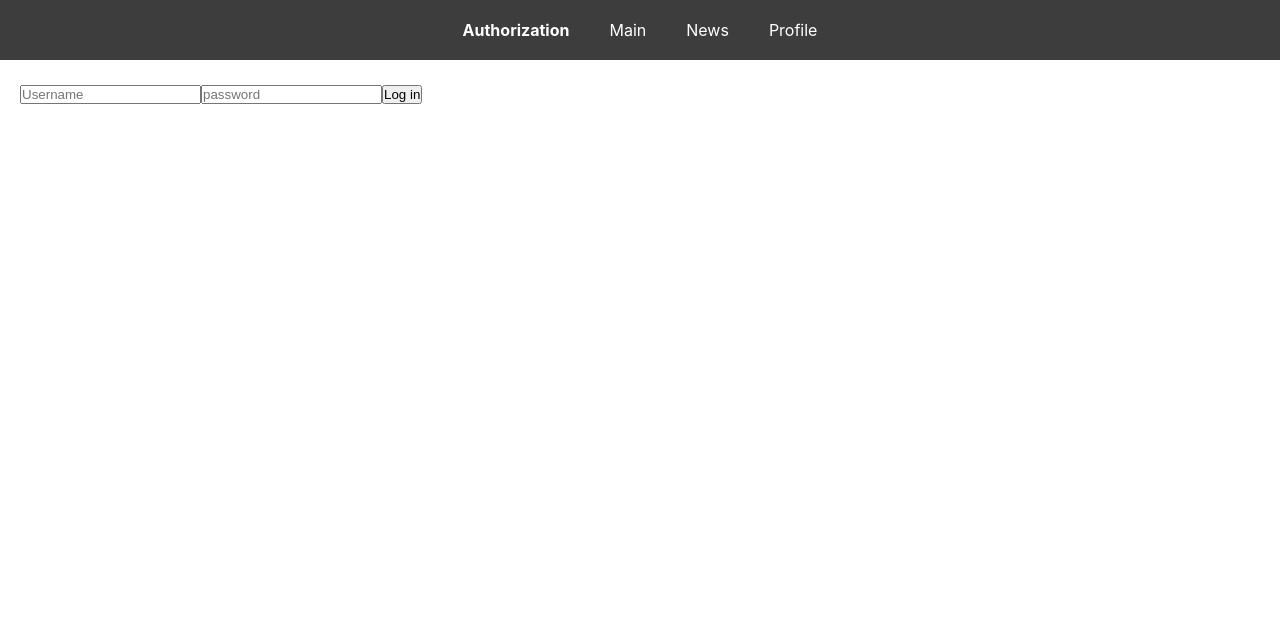
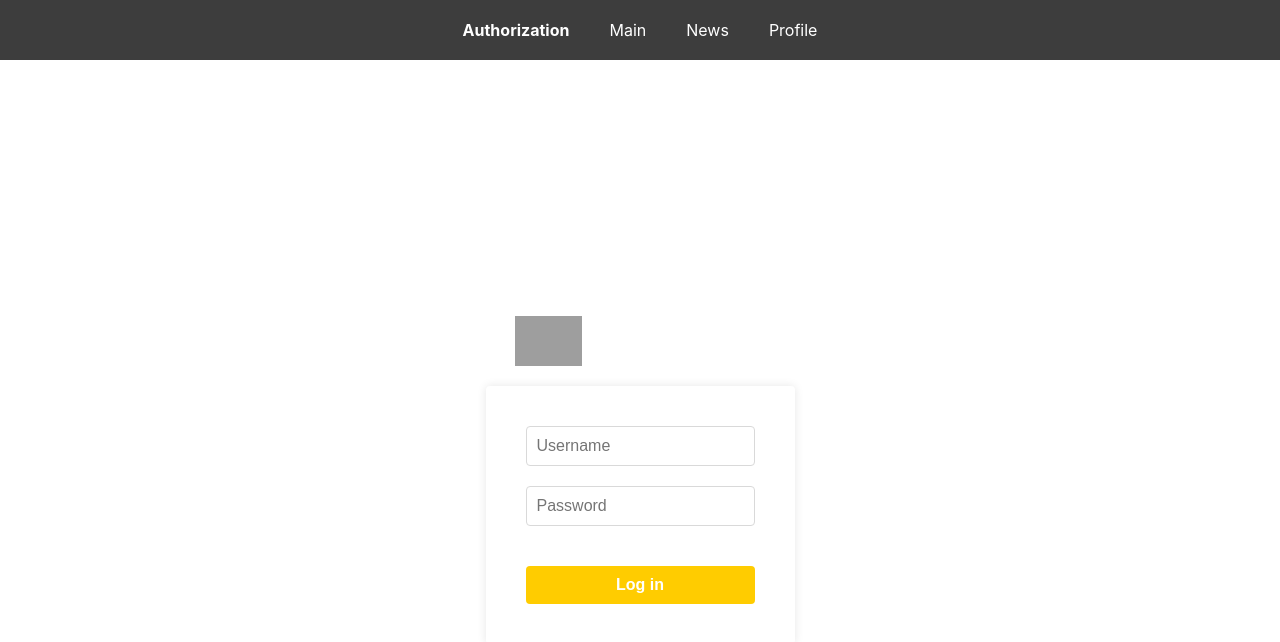
Before and after one commit to Esenaz/news-portal, a React (Create React App) app: page /authorization in a window 1280 px wide. Shown: the top 642 px of the page. Built offline with nearby package versions, Linux system fonts and the light colour scheme; grey boxes are pictures that could not be loaded.

Commit message:
add authorization

```diff
--- a/src/App.js
+++ b/src/App.js
@@ -3,10 +3,10 @@ import { BrowserRouter, Routes, Route } from "react-router-dom"
 import { Layout } from './components/layout'
 import { NotFoundPage } from './pages/not-found'
 import { MainPage } from './pages/main'
-import { AuthorizationPage } from './pages/authorization'
 import { NewsPage } from './pages/news'
 import { NewsItemPage } from './pages/news-item'
 import { ProfilePage } from './pages/profile'
+import AuthorizationPage from './pages/authorization'
 
 function App() {
   return (
--- a/src/pages/authorization/index.jsx
+++ b/src/pages/authorization/index.jsx
@@ -1,6 +1,7 @@
 import { useState } from "react"
+import "../authorization/style.css"
 
-export const AuthorizationPage = () => {
+const AuthorizationPage = () => {
   const [username, setUsername] = useState("")
   const [password, setPassword] = useState("")
 
@@ -21,24 +22,31 @@ export const AuthorizationPage = () => {
   }
 
   return (
-    <form>
+    <div className="container">
+      <div className="logo"></div>
+      <form className="form">
         <input
           type="text"
           name="username"
           placeholder="Username"
           value={username}
           onChange={(e) => setUsername(e.target.value)}
+          className="input"
         />
         <input
           type="password"
           name="password"
-        placeholder="password"
+          placeholder="Password"
           value={password}
           onChange={(e) => setPassword(e.target.value)}
+          className="input"
         />
-      <button onClick={handleLogin}>
+        <button onClick={handleLogin} className="button">
           Log in
         </button>
       </form>
+    </div>
   )
 }
+
+export default AuthorizationPage
--- /dev/null
+++ b/src/pages/authorization/style.css
@@ -0,0 +1,72 @@
+.container {
+    display: flex;
+    flex-direction: column;
+    align-items: center;
+    justify-content: center;
+    height: 100vh;
+    font-family: Arial, sans-serif;
+  }
+
+  .logo {
+    width: 250px;
+    height: 50px;
+    background-image: url('https://yastatic.net/passport-www/_/1VrsOuX9.png');
+    background-size: contain;
+    background-repeat: no-repeat;
+    margin-bottom: 20px;
+  }
+
+  .form {
+    display: flex;
+    flex-direction: column;
+    align-items: center;
+    justify-content: center;
+    padding: 40px;
+    background-color: white;
+    border-radius: 4px;
+    box-shadow: 0 0 10px rgba(0, 0, 0, 0.1);
+  }
+
+  .input {
+    width: 100%;
+    padding: 10px;
+    margin-bottom: 20px;
+    border: 1px solid #d9d9d9;
+    border-radius: 4px;
+    font-size: 16px;
+  }
+
+  .button {
+    width: 100%;
+    padding: 10px;
+    margin-top: 20px;
+    background-color: #ffcc00;
+    border: none;
+    border-radius: 4px;
+    color: white;
+    font-size: 16px;
+    font-weight: bold;
+    cursor: pointer;
+    transition: background-color 0.2s;
+  }
+
+  .button:hover {
+    background-color: #e6b800;
+  }
+
+  .links {
+    display: flex;
+    justify-content: space-between;
+    margin-top: 20px;
+    width: 100%;
+    font-size: 14px;
+  }
+
+  .links a {
+    color: #0084ff;
+    text-decoration: none;
+  }
+
+  .links a:hover {
+    text-decoration: underline;
+  }
--- a/src/pages/news-item/index.jsx
+++ b/src/pages/news-item/index.jsx
@@ -1,13 +1,12 @@
 import { useParams } from "react-router-dom"
 
 
-
 export const NewsItemPage = () => {
+    return (
+        <div>NewsItemPage</div>
+    )
   const {id} = useParams()
   return (
-      <div>
-        NewsItemPage {id}
-
-      </div>
+      <div>NewsItemPage {id}</div>
   )
 }
```
Also changed, not shown: src/pages/news-item/useNewsItemPage.js (added, +34 -0 lines). Lines whose indentation alone changed are shown as unchanged.
